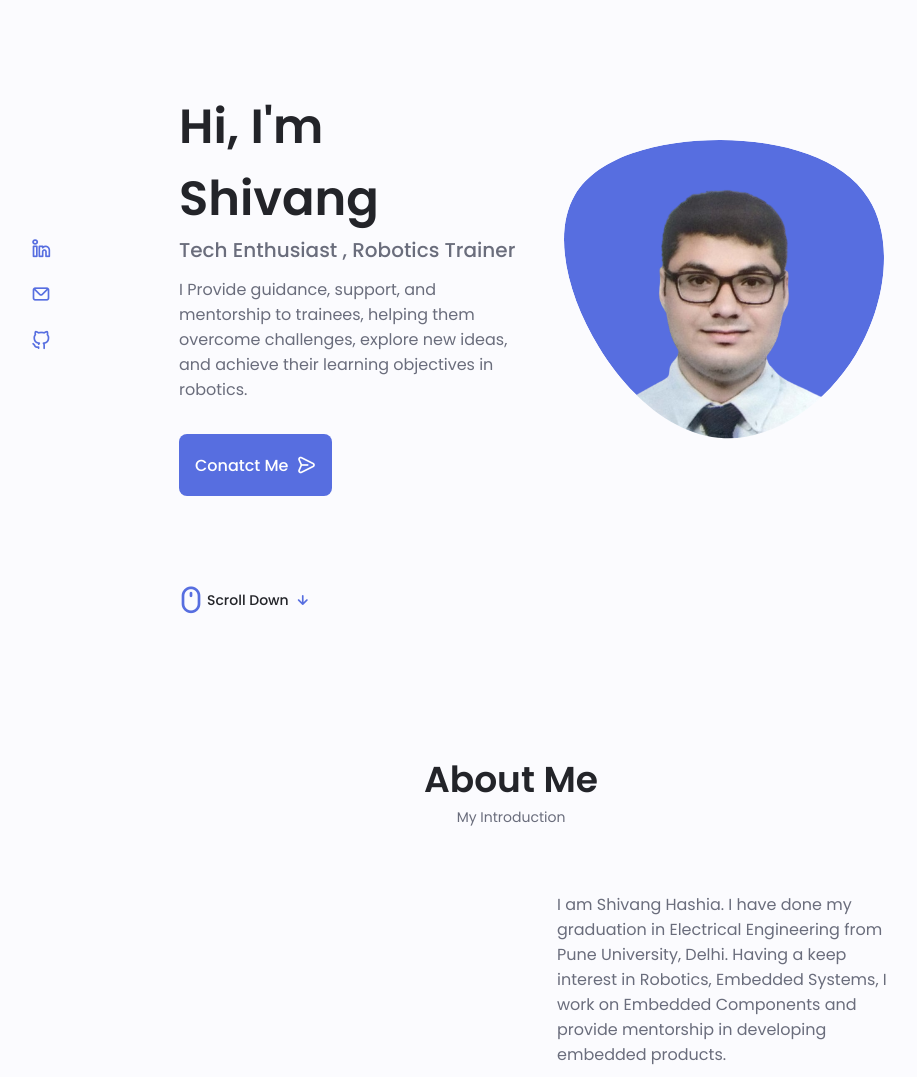
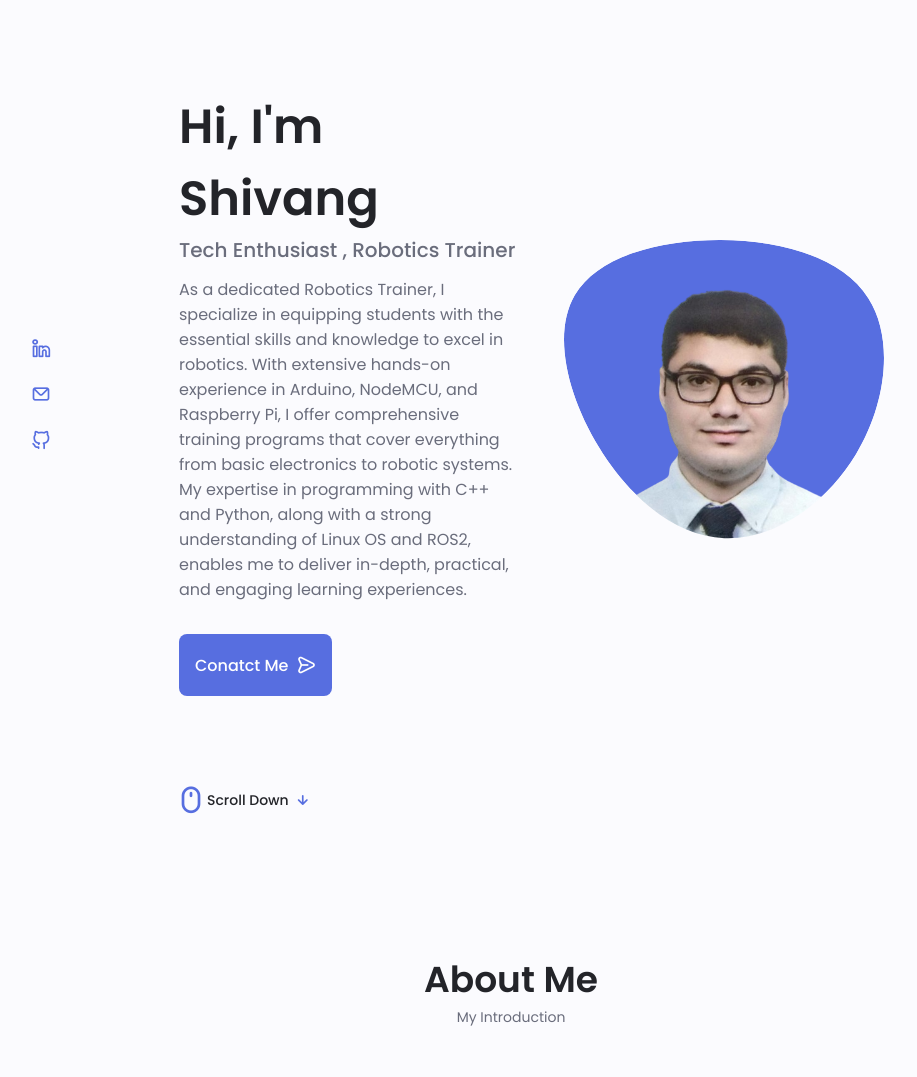
Before and after one commit to Shivaang1995/portfolio_1, a plain HTML site: page index.html in a window 1280 px wide. Shown: the part 2794-3871 px from the top of the page, without its empty margins (129-1046 px from the left). Drawn offline with nearby package versions, Linux system fonts and the light colour scheme.

Commit message:
new commit

```diff
--- a/index.html
+++ b/index.html
@@ -556,9 +556,14 @@
               <h1 class="home__title">Hi, I'm Shivang</h1>
               <h3 class="home__subtitle">Tech Enthusiast , Robotics Trainer</h3>
               <p class="home__description">
-                I Provide guidance, support, and mentorship to trainees, helping
-                them overcome challenges, explore new ideas, and achieve their
-                learning objectives in robotics.
+                As a dedicated Robotics Trainer, I specialize in equipping
+                students with the essential skills and knowledge to excel in
+                robotics. With extensive hands-on experience in Arduino,
+                NodeMCU, and Raspberry Pi, I offer comprehensive training
+                programs that cover everything from basic electronics to robotic
+                systems. My expertise in programming with C++ and Python, along
+                with a strong understanding of Linux OS and ROS2, enables me to
+                deliver in-depth, practical, and engaging learning experiences.
               </p>
               <a href="#contact" class="button button--flex">
                 Conatct Me <i class="uil uil-message button__icon"></i>
```
